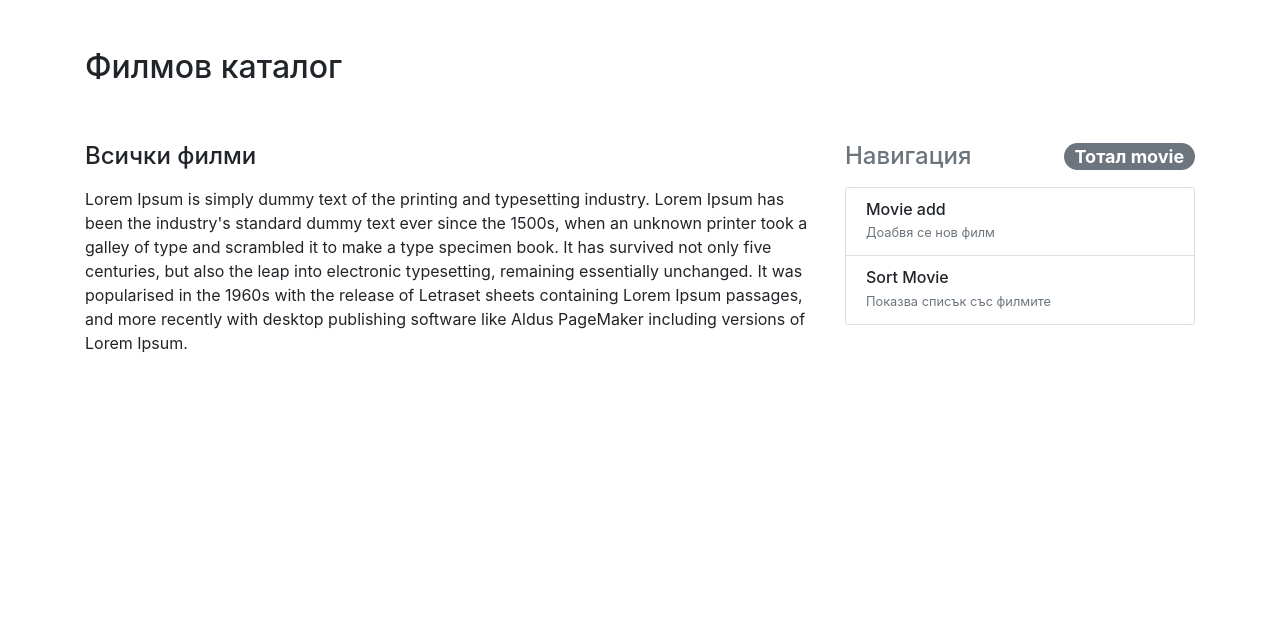
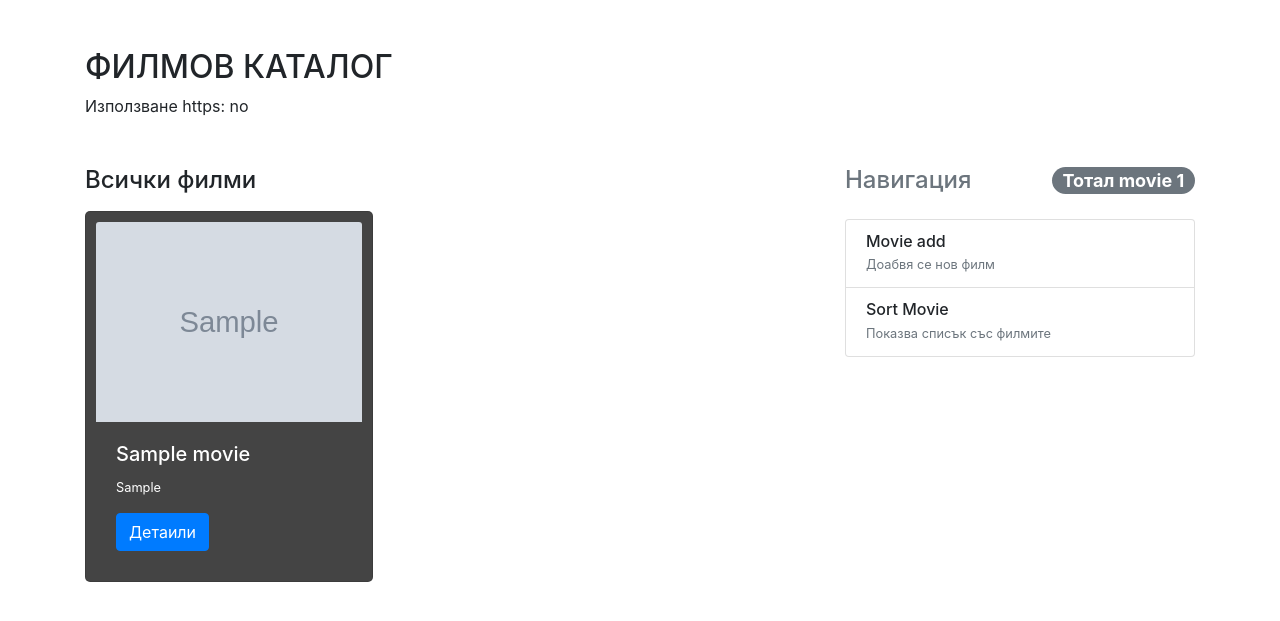
Before and after one commit to borko81/mymdb, a Django app: page / in a window 1280 px wide. Shown: the top 621 px of the page. Run offline with Django 3.2, Linux system fonts and the light colour scheme; tables that the repository leaves empty hold one stand-in row (values such as "Sample post"); grey boxes marked "Sample" are stand-in pictures; some libraries are stand-ins or nearby versions.

Commit message:
Add small bootstrap css

```diff
--- a/config/config/settings.py
+++ b/config/config/settings.py
@@ -69,6 +69,7 @@ TEMPLATES = [
     },
 ]
 
+
 WSGI_APPLICATION = 'config.wsgi.application'
 
 
--- a/config/config/urls.py
+++ b/config/config/urls.py
@@ -5,7 +5,7 @@ from django.urls import path, include
 
 urlpatterns = [
     path('admin/', admin.site.urls),
-    path('', include('core.urls')),
+    path('', include('core.urls', namespace='movies')),
 ]
 
 urlpatterns += static(settings.MEDIA_URL,
--- /dev/null
+++ b/config/core/static/css/core.css
@@ -0,0 +1,8 @@
+body {
+    background-color: #fff;
+}
+
+.mywrpapper {
+    width: 90%;
+    margin: 0 auto;
+}
--- /dev/null
+++ b/config/core/static/css/main.css
@@ -0,0 +1,16 @@
+
+
+.movie_list_view {
+    display: grid;
+    grid-template-columns: auto auto;
+    grid-gap: 2px;
+}
+
+.m_box {
+    background-color: #444;
+    color: #fff;
+    border-radius: 5px;
+    padding: 10px;
+    font-size: 80%;
+    width: 18rem;
+}
--- a/config/core/urls.py
+++ b/config/core/urls.py
@@ -1,7 +1,10 @@
 from django.urls import path
-from .views import testme, all_movie
-
+from .views import (
+    all_movie,
+    MovieList,
+)
+app_name = 'movies'
 urlpatterns = [
-    path('', testme, name='index'),
-    path('all/', all_movie, name='all_movie')
+    path('', MovieList.as_view(), name='all_movie'),
+    path('all/', all_movie, name='index')
 ]
--- a/config/core/views.py
+++ b/config/core/views.py
@@ -1,5 +1,6 @@
 from django.shortcuts import render
-
+from django.views.generic import ListView
+from core.models import Movie
 
 def testme(request):
     return render(request, 'base.html')
@@ -7,3 +8,9 @@ def testme(request):
 
 def all_movie(request):
     return render(request, 'core/all_movies.html')
+
+
+class MovieList(ListView):
+    template_name = 'core/all_movies.html'
+    model = Movie
+    context_object_name = 'movies'
--- a/config/templates/base.html
+++ b/config/templates/base.html
@@ -1,23 +1,31 @@
 <!DOCTYPE html>
+{% load static %}
 <html lang="en">
+
 <head>
     <meta charset="UTF-8">
     <meta http-equiv="X-UA-Compatible" content="IE=edge">
     <meta name="viewport" content="width=device-width, initial-scale=1.0">
-    <link rel="stylesheet" href="https://stackpath.bootstrapcdn.com/bootstrap/4.3.1/css/bootstrap.min.css" integrity="sha384-ggOyR0iXCbMQv3Xipma34MD+dH/1fQ784/j6cY/iJTQUOhcWr7x9JvoRxT2MZw1T" crossorigin="anonymous">
+    <link rel="stylesheet" href="https://stackpath.bootstrapcdn.com/bootstrap/4.3.1/css/bootstrap.min.css"
+        integrity="sha384-ggOyR0iXCbMQv3Xipma34MD+dH/1fQ784/j6cY/iJTQUOhcWr7x9JvoRxT2MZw1T" crossorigin="anonymous">
+    <link rel="stylesheet" href="{% static 'css/core.css' %}">
+    {% block css %}{% endblock css %}
     <title>{% block title %}{{ title }}{% endblock title %}</title>
 </head>
+
 <body>
+
         <div class="container">
             <div class="py-5 text-left">
-            <h2>Филмов каталог</h2>
+                <h2>ФИЛМОВ КАТАЛОГ</h2>
+                Използване https: {{ request.is_secure|yesno }}
             </div>
 
             <div class="row">
                 <div class="col-md-4 order-md-2 mb-4">
-                <h4 class="d-flex justify-content-between align-items-center mb-3">
+                    <h4 class="d-flex justify-content-between align-items-center mb-4">
                         <span class="text-muted">Навигация</span>
-                    <span class="badge badge-secondary badge-pill">Тотал movie</span>
+                        <span class="badge badge-secondary badge-pill">Тотал movie {{ movies|length }}</span>
                     </h4>
                     <ul class="list-group mb-3 sticky-top">
                         <li class="list-group-item d-flex justify-content-between lh-condensed">
@@ -40,11 +48,18 @@
 
                     <h4 class="mb-3">Всички филми</h4>
                     {% block content %}
-                Lorem Ipsum is simply dummy text of the printing and typesetting industry. Lorem Ipsum has been the industry's standard dummy text ever since the 1500s, when an unknown printer took a galley of type and scrambled it to make a type specimen book. It has survived not only five centuries, but also the leap into electronic typesetting, remaining essentially unchanged. It was popularised in the 1960s with the release of Letraset sheets containing Lorem Ipsum passages, and more recently with desktop publishing software like Aldus PageMaker including versions of Lorem Ipsum.
+                    Lorem Ipsum is simply dummy text of the printing and typesetting industry. Lorem Ipsum has been the
+                    industry's standard dummy text ever since the 1500s, when an unknown printer took a galley of type
+                    and scrambled it to make a type specimen book. It has survived not only five centuries, but also the
+                    leap into electronic typesetting, remaining essentially unchanged. It was popularised in the 1960s
+                    with the release of Letraset sheets containing Lorem Ipsum passages, and more recently with desktop
+                    publishing software like Aldus PageMaker including versions of Lorem Ipsum.
                     {% endblock content %}
 
                 </div>
             </div>
         </div>
+
 </body>
+
 </html>
--- a/config/templates/core/all_movies.html
+++ b/config/templates/core/all_movies.html
@@ -1,5 +1,29 @@
 {% extends 'base.html' %}
 {% block title %}All - Moview {% endblock title %}
+
+{% load static %}
+{% block css %}
+<link rel="stylesheet" href="{% static 'css/main.css' %}">
+{% endblock css %}
+
 {% block content %}
 
+
+<div class="movie_list_view">
+    {% for movie in movies %}
+    <div class="card m_box">
+        <img class="card-img-top" src="{{ movie.image.url }}" alt="Card image cap">
+        <div class="card-body">
+          <h5 class="card-title">{{ movie.title }}</h5>
+          <p class="card-text">{{ movie.plot|truncatewords:5 }}</p>
+          <a href="#" class="btn btn-primary">Детаили</a>
+        </div>
+    </div>
+    {% empty %}
+    Все още няма заглавия
+    {% endfor %}
+</div>
+
+
+
 {% endblock content %}
```
Also changed, not shown: config/core/context_processors.py (added, +7 -0 lines), config/media/images/war.jpg (added). Lines whose indentation alone changed are shown as unchanged.
